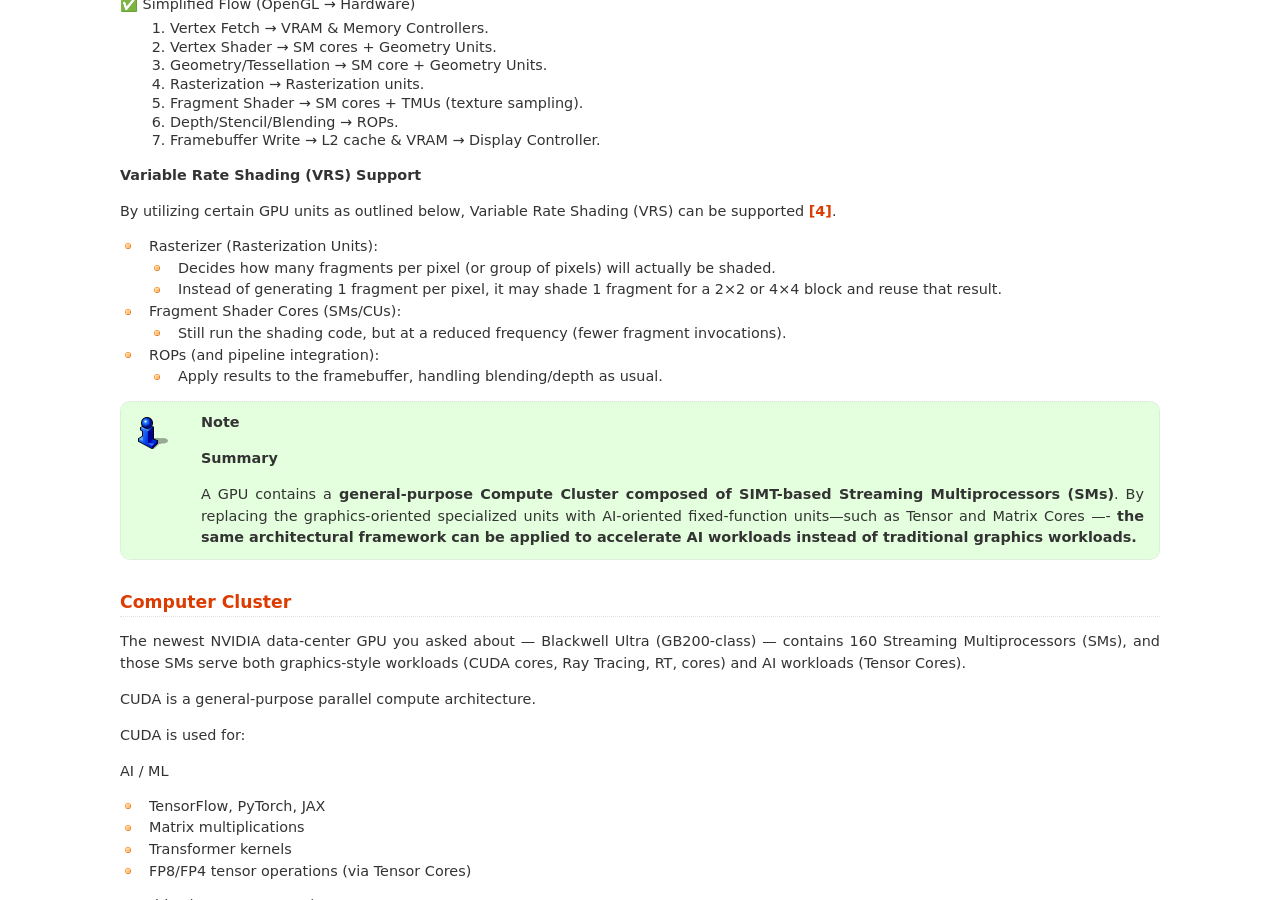
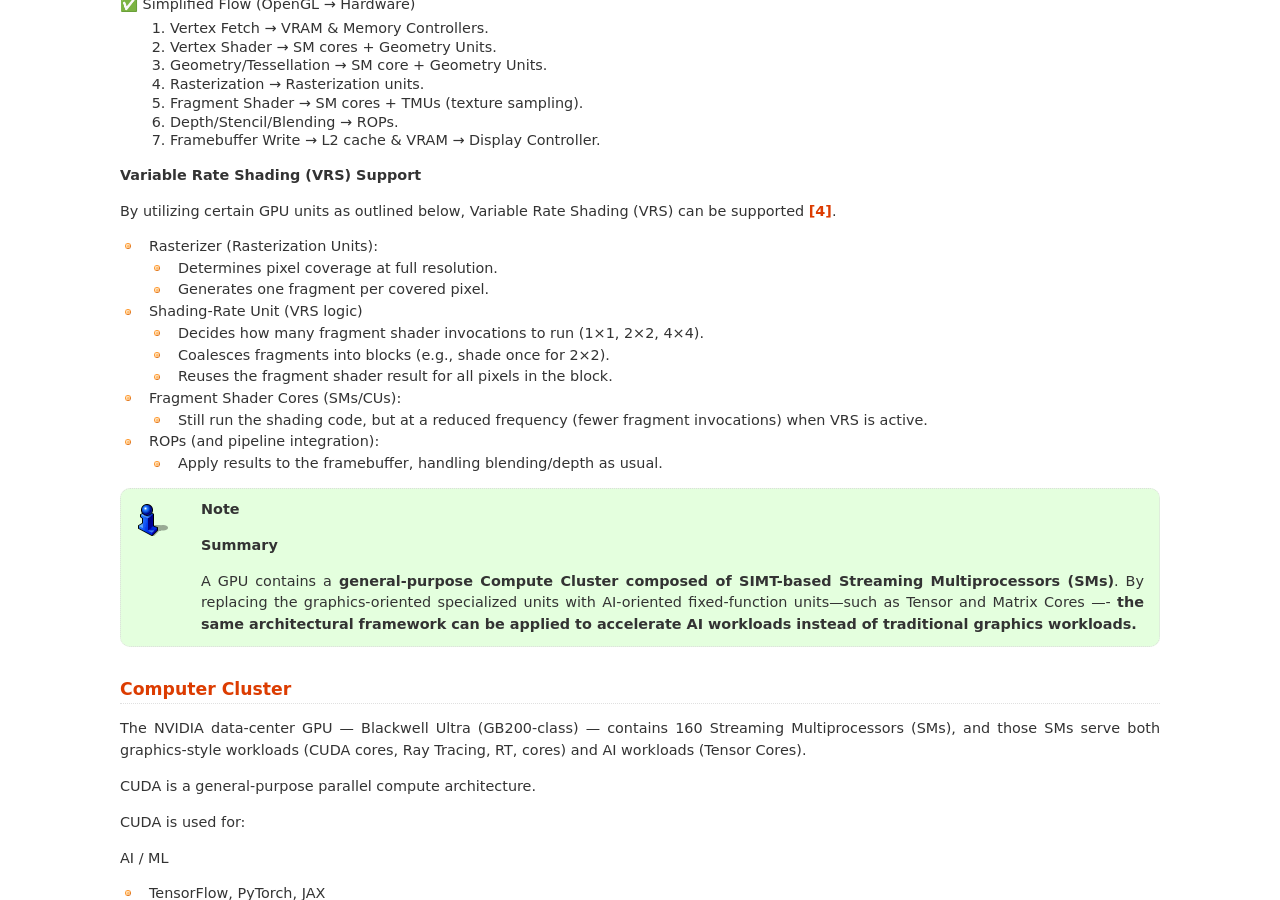
Before and after one commit to Jonathan2251/gpu, a Sphinx documentation site: the page built from source/hw.rst, in a window 1280 px wide and 900 px high, scrolled down 3919 px. Built offline with Sphinx 7.4.7, drawn with Linux system fonts in a browser that asks for light colours.

Commit message:
Correct errors

```diff
--- a/source/hw.rst
+++ b/source/hw.rst
@@ -226,7 +226,8 @@ that accelerate them as shown in :numref:`ogl-pipeline-hw`:
 
 **All Together**
 
-**GPU provides the following hardware to accelerate graphics rendering pipeline as follows:**
+**GPU provides the following hardware to accelerate graphics rendering pipeline
+as follows:**
 
 ✅ Simplified Flow (OpenGL → Hardware)
 	1.	Vertex Fetch → VRAM & Memory Controllers.
@@ -244,12 +245,19 @@ supported [#vrs]_.
 
 - Rasterizer (Rasterization Units):
 
-  - Decides how many fragments per pixel (or group of pixels) will actually be shaded.
-  - Instead of generating 1 fragment per pixel, it may shade 1 fragment for a 2×2 or 4×4 block and reuse that result.
+  - Determines pixel coverage at full resolution.
+  - Generates one fragment per covered pixel.
+
+- Shading‑Rate Unit (VRS logic)
+
+  - Decides how many fragment shader invocations to run (1×1, 2×2, 4×4).
+  - Coalesces fragments into blocks (e.g., shade once for 2×2).
+  - Reuses the fragment shader result for all pixels in the block.
 
 - Fragment Shader Cores (SMs/CUs):
 
-  - Still run the shading code, but at a reduced frequency (fewer fragment invocations).
+  - Still run the shading code, but at a reduced frequency (fewer fragment
+    invocations) when VRS is active.
 
 - ROPs (and pipeline integration):
 
@@ -270,7 +278,7 @@ supported [#vrs]_.
 Computer Cluster
 ----------------
 
-The newest NVIDIA data‑center GPU you asked about — Blackwell Ultra
+The NVIDIA data‑center GPU — Blackwell Ultra
 (GB200-class) — contains 160 Streaming Multiprocessors (SMs), and those SMs
 serve both graphics‑style workloads (CUDA cores, Ray Tracing, RT, cores) and
 AI workloads (Tensor Cores).
```
Also changed, not shown: source/geo-math.rst (+7 -3 lines).
